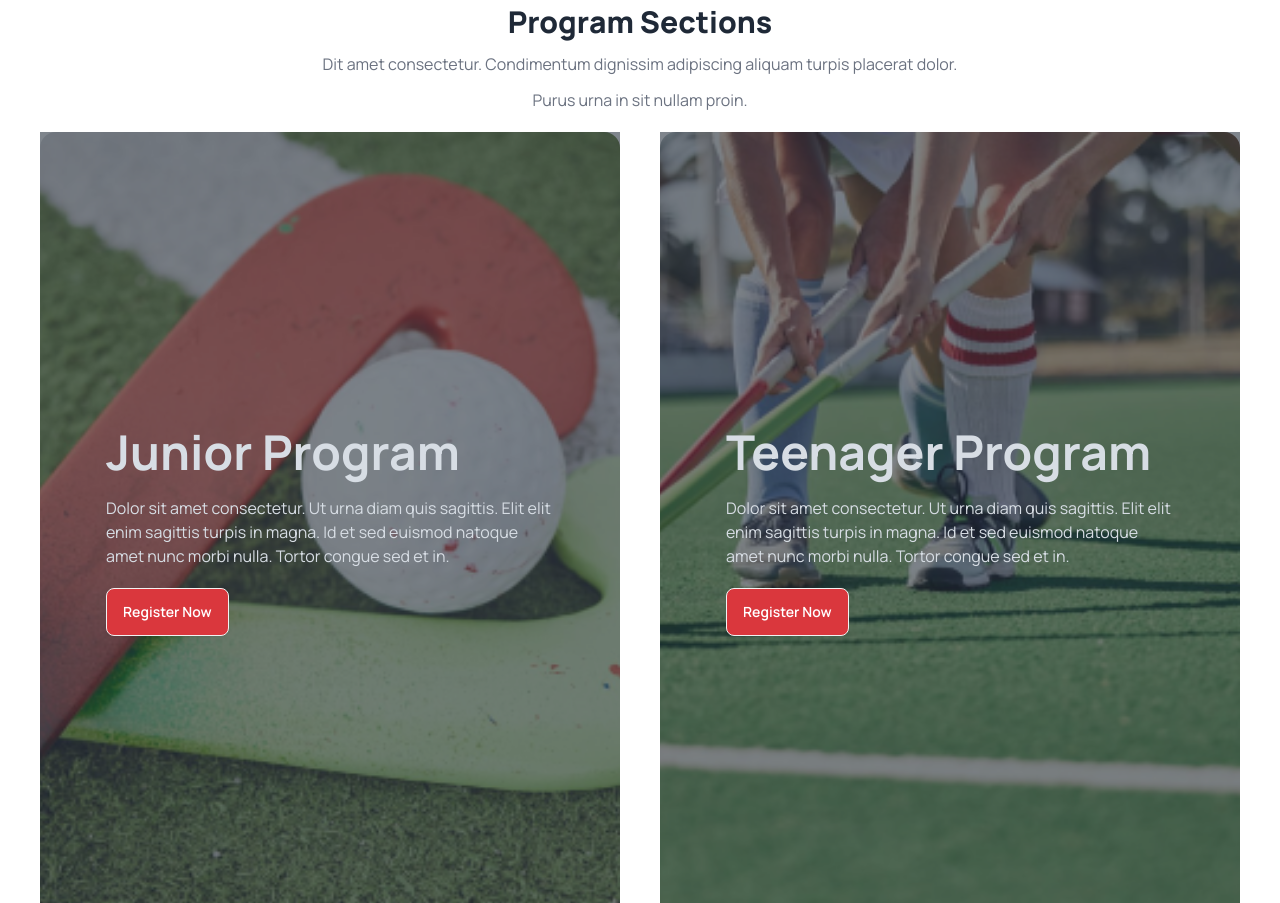
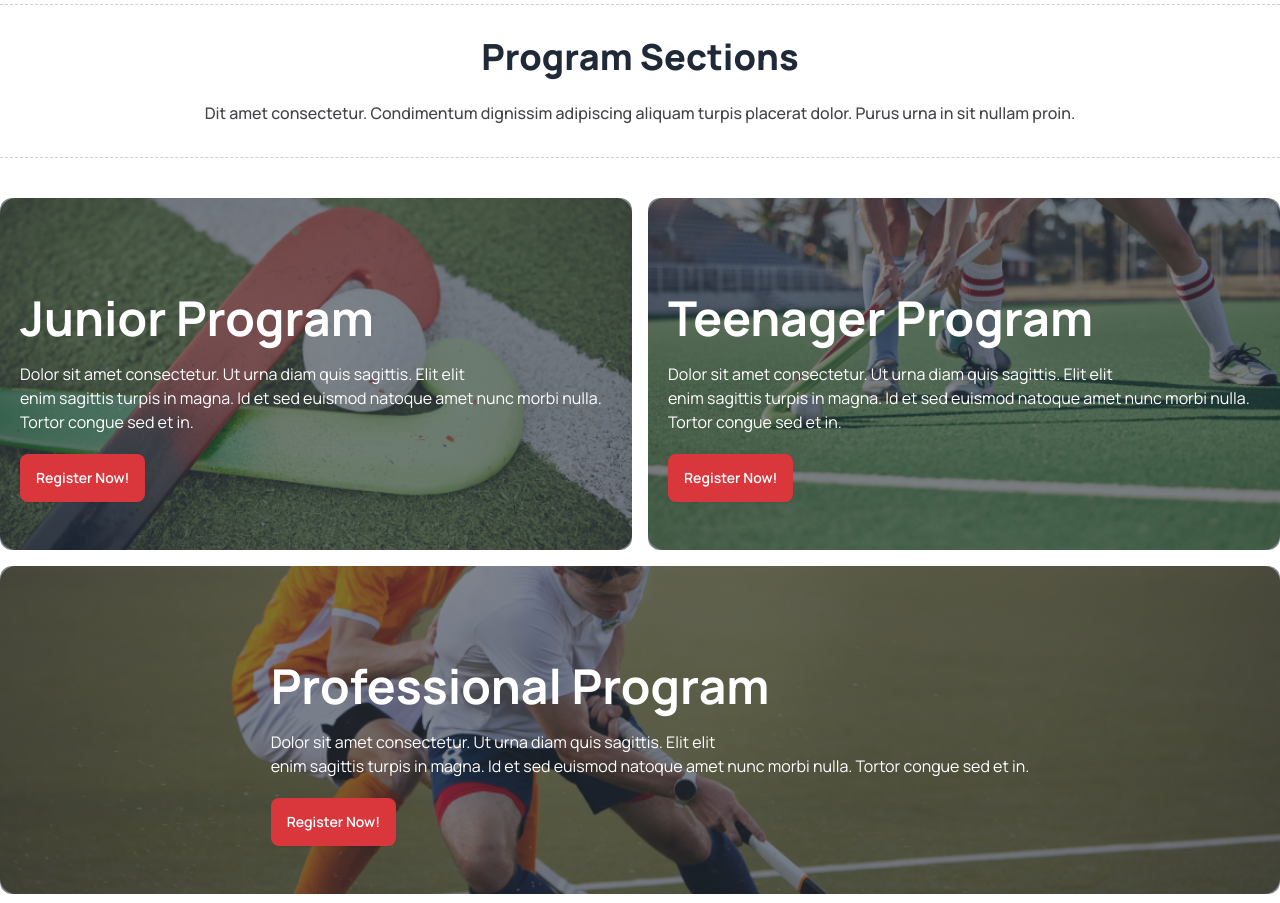
Before and after one commit to Fatima4680/Assignment-3, a plain HTML site: page index.html in a window 1280 px wide. Shown: the part 1878-2781 px from the top of the page. Drawn offline with nearby package versions, Linux system fonts and the light colour scheme.

Commit message:
commit again

```diff
--- a/index.html
+++ b/index.html
@@ -109,10 +109,14 @@
           <main>
             <!--Proffesional hockey club-->
             <section class="my-24">
-                <div class="text-center ">
+
+
+                <div class="text-center " >
+
                     <p class="text-3xl font-extrabold ">Professional Hockeys Club</p>
                     <p class="py-3 font-thin text-gray-500">Dit amet consectetur. Condimentum dignissim adipiscing aliquam turpis placerat dolor.</p> <p class="text-gray-500">Purus urna in sit nullam proin. </p>
                 </div>
+
                 <div class="flex flex-col mx-20 lg:flex-row my-10">
                 <!--first-->
                 <div class="card w-96  ">
@@ -166,49 +170,56 @@
                 </div>
             </section>
             <!--program section-->
-            <section class="my-24">
-                <div class="text-center ">
-                    <p class="text-3xl font-extrabold">Program Sections</p>
-                    <p class="py-3 font-thin text-gray-500">Dit amet consectetur. Condimentum dignissim adipiscing aliquam turpis placerat dolor.</p> <p class="text-gray-500">Purus urna in sit nullam proin. </p>
+            <section class="lg:mt-20 mt-8">
+              <div class="divide-y divide-dashed divide-[#13131833]">
+                  <div>
+
                   </div>
 
-                <div class="grid  gap-10   lg:grid-cols-2  my-5 mx-10">
-                    <div class="hero min-h-screen rounded-2xl" style="background-image: url(Images/2.png);">
-                        <div class="hero-overlay bg-opacity-60"></div>
-                        <div class="hero-content text-neutral-content">
-                          <div class="max-w-md">
-                            <h1 class="mb-5 text-5xl font-bold">Junior Program</h1>
-                            <p class="mb-5">Dolor sit amet consectetur. Ut urna diam quis sagittis. Elit elit
+                  <div class=" text-center py-8">
+                      <h1 class="font-extrabold text-4xl pb-6">Program Sections</h1>
+                      <p class="font-medium text-[#424247]">Dit amet consectetur. Condimentum dignissim adipiscing aliquam turpis placerat dolor. Purus urna in sit nullam proin. </p>
+                  </div>
+                  <div></div>
+                </div>
+
+                <div class="pt-10 grid lg:grid-flow-row-dense grid-cols-1 lg:grid-cols-2 gap-4">
+                  <div class="hero bg-no-repeat rounded-2xl" style="background-image: url(./Images/2.png);">
+                      <div class="hero-overlay bg-opacity-60 rounded-xl"></div>
+                      <div class=" mx-5 mt-24">
+
+                          <h1 class="mb-5 text-5xl font-bold text-white">Junior Program</h1>
+                          <p class="mb-5 text-white">Dolor sit amet consectetur. Ut urna diam quis sagittis. Elit elit <br>
                               enim sagittis turpis in magna. Id et sed euismod natoque amet nunc morbi nulla. Tortor congue sed et in.</p>
-                            <button class="btn bg-primary text-white">Register Now</button>
-                          </div>
+                          <button class="btn bg-primary border-none w-25 h-6 text-white mb-12">Register Now!</button>
+
                       </div>
                  </div>
 
-                      <div class="hero min-h-screen rounded-2xl" style="background-image: url(Images/3.png);">
-                        <div class="hero-overlay bg-opacity-60"></div>
-                        <div class="hero-content text-neutral-content">
-                          <div class="max-w-md">
-                            <h1 class="mb-5 text-5xl font-bold">Teenager Program</h1>
-                            <p class="mb-5">Dolor sit amet consectetur. Ut urna diam quis sagittis. Elit elit
+                    <div class="hero bg-no-repeat rounded-2xl" style="background-image: url(./Images/3.png);">
+                      <div class="hero-overlay bg-opacity-60 rounded-xl"></div>
+                      <div class=" mx-5 mt-24">
+
+                          <h1 class="mb-5 text-5xl font-bold text-white">Teenager Program</h1>
+                          <p class="mb-5 text-white">Dolor sit amet consectetur. Ut urna diam quis sagittis. Elit elit <br>
                               enim sagittis turpis in magna. Id et sed euismod natoque amet nunc morbi nulla. Tortor congue sed et in.</p>
-                            <button class="btn bg-primary text-white">Register Now</button>
-                          </div>
-                        </div>
-                      </div>
-                      <div class="hero min-h-screen rounded-2xl  col-span-2  " style="background-image: url(Images/4.png);">
-                        <div class="hero-overlay bg-opacity-60"></div>
-                        <div class="hero-content text-neutral-content ">
-                          <div class=" max-w-md">
-                            <h1 class="mb-5 text-5xl font-bold">Professional Program</h1>
-                            <p class="mb-5">Dolor sit amet consectetur. Ut urna diam quis sagittis. Elit elit
-                                enim sagittis turpis in magna. Id et sed euismod natoque amet nunc morbi nulla. Tortor congue sed et in.</p>
-                            <button class="btn bg-primary text-white">Register Now</button>
+                          <button class="btn bg-primary border-none w-25 h-6 text-white mb-12">Register Now!</button>
+
                       </div>
                     </div>
 
+                    <div class="hero bg-no-repeat rounded-2xl lg:col-span-2" style="background-image: url(./Images/4.png);">
+                      <div class="hero-overlay bg-opacity-60 rounded-xl"></div>
+                      <div class="ml-5 mt-24 text-left">
+
+                          <h1 class="mb-5 text-5xl font-bold text-white ">Professional Program</h1>
+                          <p class="mb-5 text-white">Dolor sit amet consectetur. Ut urna diam quis sagittis. Elit elit <br>
+                              enim sagittis turpis in magna. Id et sed euismod natoque amet nunc morbi nulla. Tortor congue sed et in.</p>
+                          <button class="btn bg-primary border-none w-25 h-6 text-white mb-12">Register Now!</button>
 
                       </div>
+                    </div>
+
                 </div>
 
           </section>
@@ -546,13 +557,13 @@
                     <textarea class="textarea textarea-bordered h-96 mt-10 bg-slate-100" placeholder="write your messages"></textarea>
 
                   </label>
-                  <button class="btn btn-wide bg-red-600 text-white rounded-2xl my-5">Send Messages</button>
+                  <button class="btn btn-wide w-96 ml-3 lg:ml-10 bg-red-600 text-white rounded-2xl my-5">Send Messages</button>
                 </div>
         </div>
          </section>
          <!--social media section-->
          <section class="mx-20 ">
-          <div class="bg-slate-50 rounded-2xl h-36">
+          <div class="bg-gradient-to-r from-slate-200 to-slate-50 rounded-2xl h-36">
             <p class="text-center font-bold pt-10">Social Media</p> <br>
             <div class="flex justify-center">
         <img class="-pb-5 " src="Images/Social.jpg"></div>
```
Lines whose indentation alone changed are shown as unchanged.
